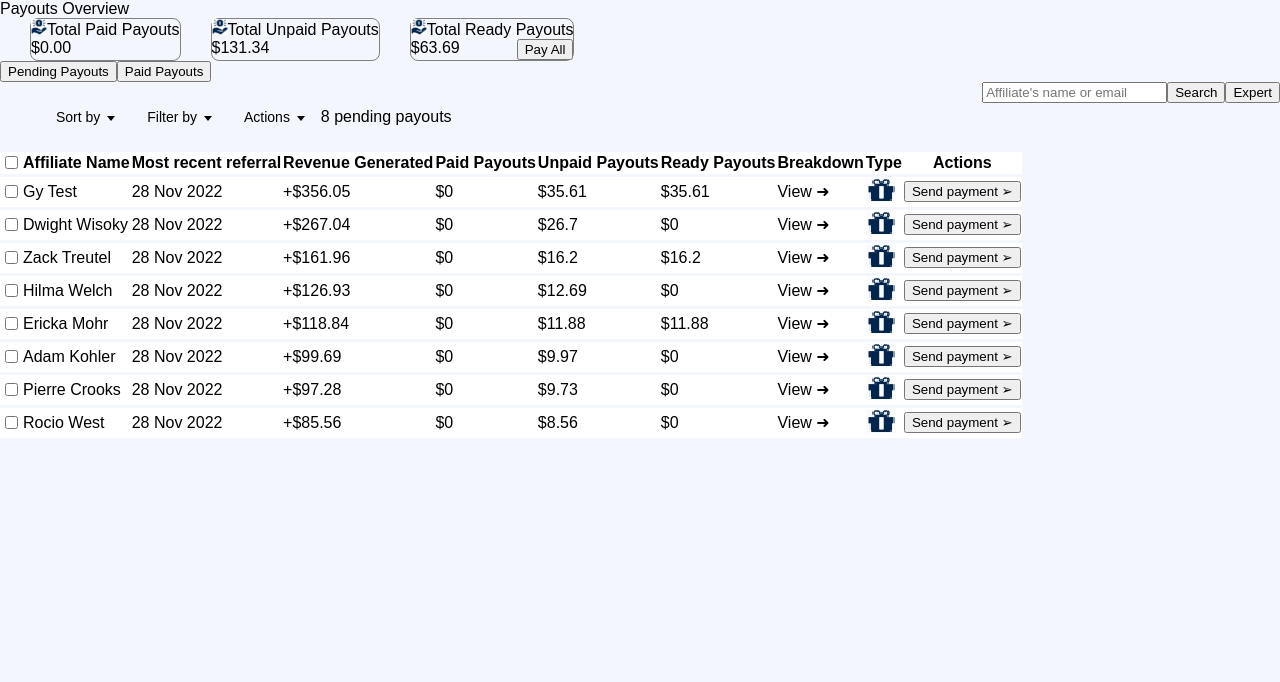
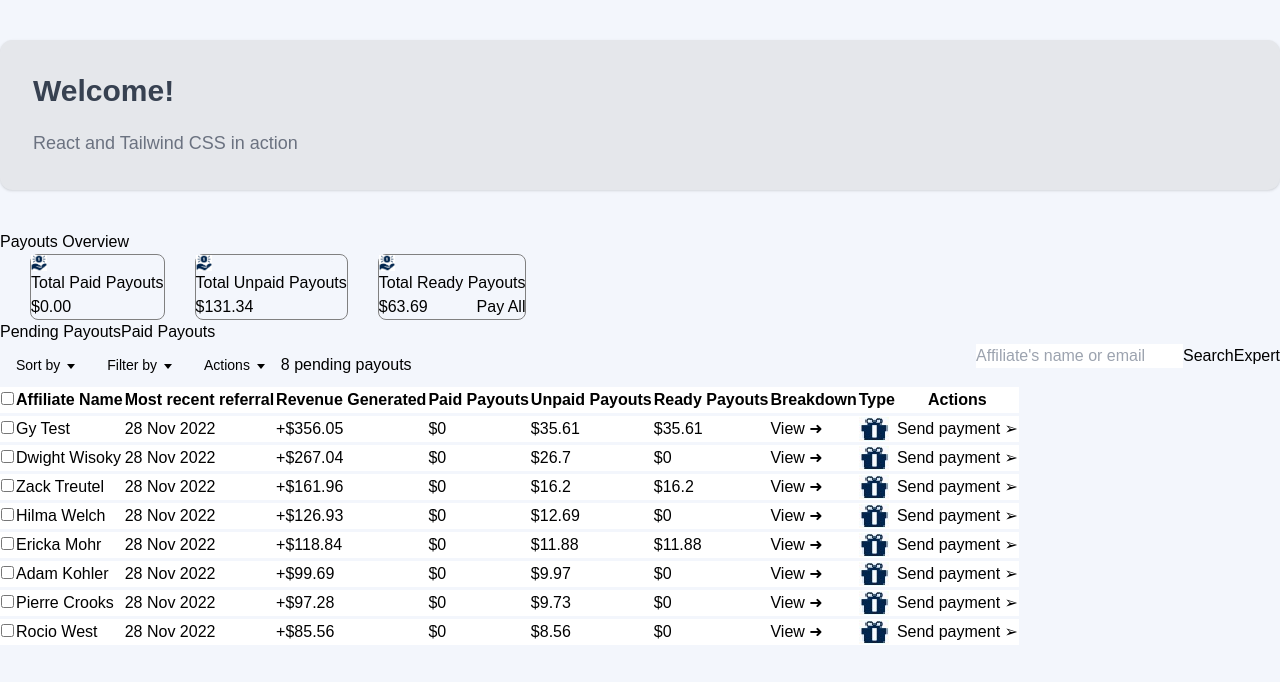
Before and after one commit to passionatestar99939/payouts, a React (Create React App) app: page / in a window 1280 px wide. Shown: the top 682 px of the page. Built offline with nearby package versions, Linux system fonts and the light colour scheme.

Commit message:
testing Tailwind CSS

```diff
--- a/package.json
+++ b/package.json
@@ -40,5 +40,8 @@
       "last 1 firefox version",
       "last 1 safari version"
     ]
+  },
+  "devDependencies": {
+    "tailwindcss": "^3.2.4"
   }
 }
--- a/src/App.js
+++ b/src/App.js
@@ -1,18 +1,23 @@
-import Router from "./routes";
+import Router from "./routes"
 
-import logo from "./logo.svg";
-import "./App.css";
+import logo from "./logo.svg"
+import "./App.css"
 
 function App() {
   return (
     <div>
+      <div className="container mx-auto bg-gray-200 rounded-xl shadow border p-8 m-10">
+        <p className="text-3xl text-gray-700 font-bold mb-5">Welcome!</p>
+        <p className="text-gray-500 text-lg">
+          React and Tailwind CSS in action
+        </p>
+      </div>
       <Router />
     </div>
-  );
+  )
 }
 
-export default App;
-
+export default App
 
 // import { useState } from 'react';
 // import { InfoBox } from './components/InfoBox';
--- a/src/index.css
+++ b/src/index.css
@@ -11,3 +11,8 @@ code {
   font-family: source-code-pro, Menlo, Monaco, Consolas, 'Courier New',
     monospace;
 }
+
+
+@tailwind base;
+@tailwind components;
+@tailwind utilities;
--- /dev/null
+++ b/tailwind.config.js
@@ -0,0 +1,8 @@
+/** @type {import('tailwindcss').Config} */
+module.exports = {
+  content: ["./src/**/*.{html,js}"],
+  theme: {
+    extend: {},
+  },
+  plugins: [],
+}
```
Also changed, not shown: 1 other file (tests, documents, lock files or other folders).
